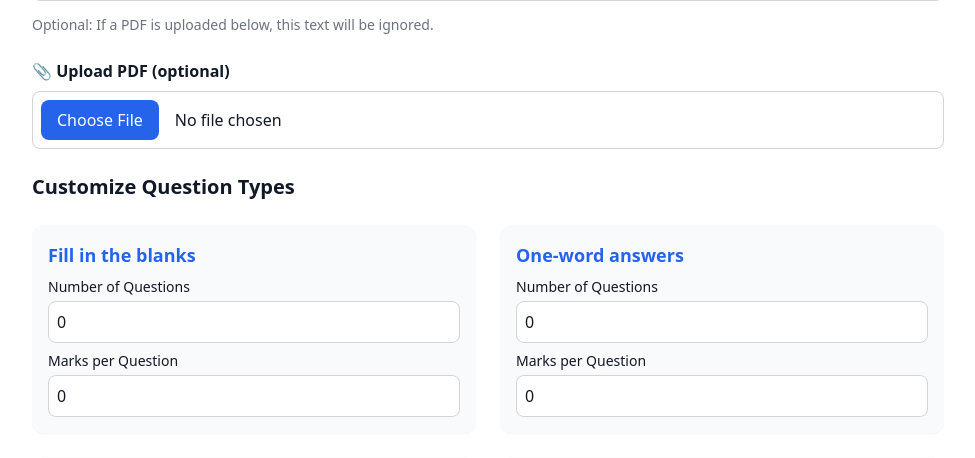
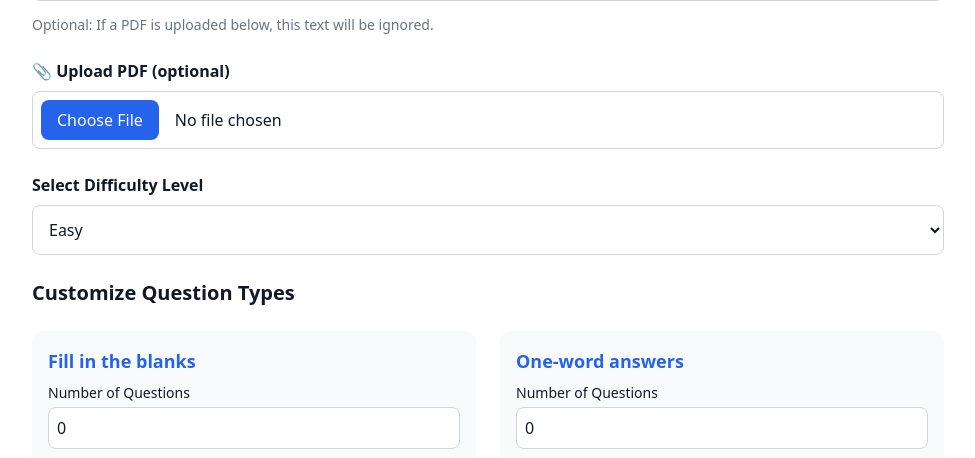
Before and after one commit to 01Shashank01/ExaMaker, a Flask app: page / in a window 1280 px wide. Shown: the part 353-811 px from the top of the page, without its empty margins (152-1127 px from the left). Run offline with Flask 3, Linux system fonts and the light colour scheme; some libraries are stand-ins or nearby versions.

Commit message:
Update index.html

```diff
--- a/templates/index.html
+++ b/templates/index.html
@@ -21,6 +21,16 @@
       <div>
         <label class="block font-semibold mb-2">📎 Upload PDF (optional)</label>
         <input type="file" name="pdf_file" accept="application/pdf" class="w-full p-2 border border-gray-300 rounded-lg bg-white file:mr-4 file:py-2 file:px-4 file:rounded-lg file:border-0 file:bg-blue-600 file:text-white hover:file:bg-blue-700 transition"/>
+      </div>
+
+      <!-- Difficulty Level -->
+      <div>
+        <label class="block font-semibold mb-2">Select Difficulty Level</label>
+        <select name="difficulty" class="w-full p-3 border border-gray-300 rounded-lg bg-white focus:ring focus:ring-blue-200">
+          <option value="easy">Easy</option>
+          <option value="intermediate">Intermediate</option>
+          <option value="hard">Hard</option>
+        </select>
       </div>
 
       <h2 class="text-xl font-bold mt-6 mb-2">Customize Question Types</h2>
```
